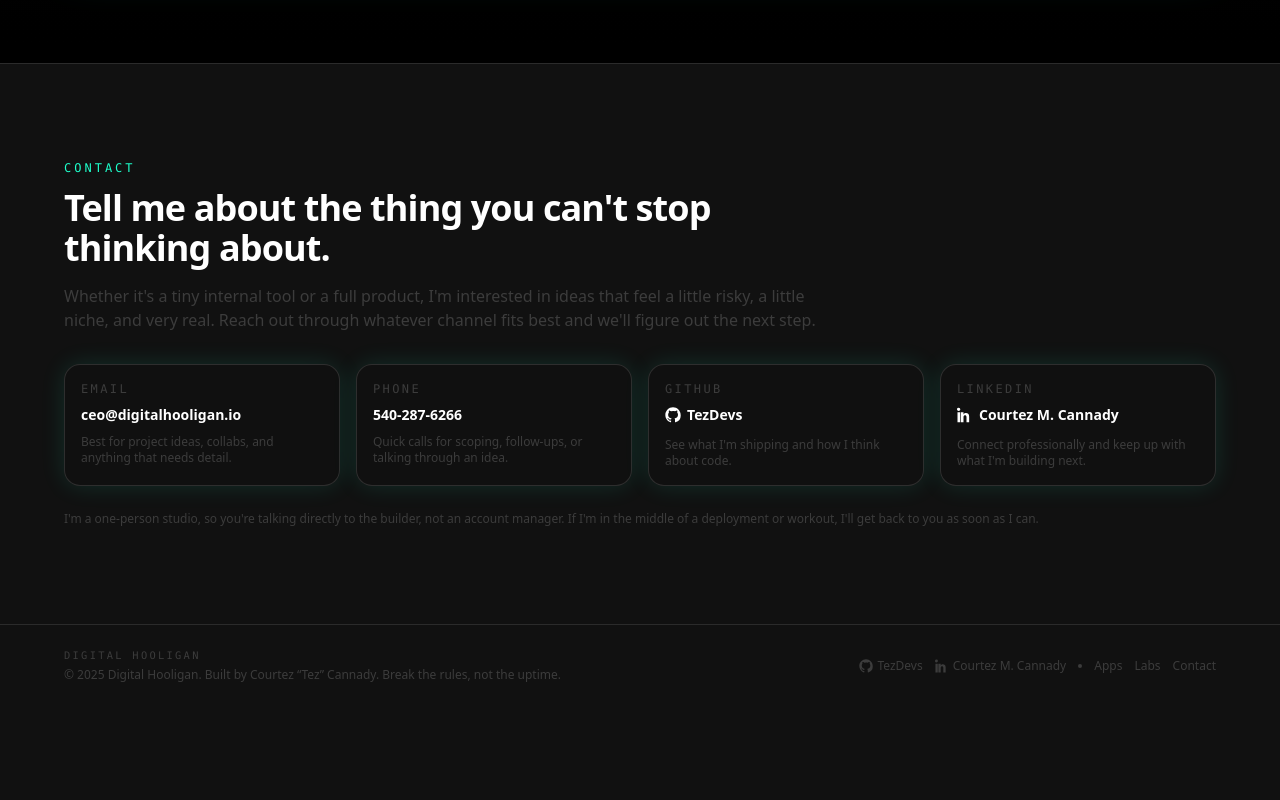
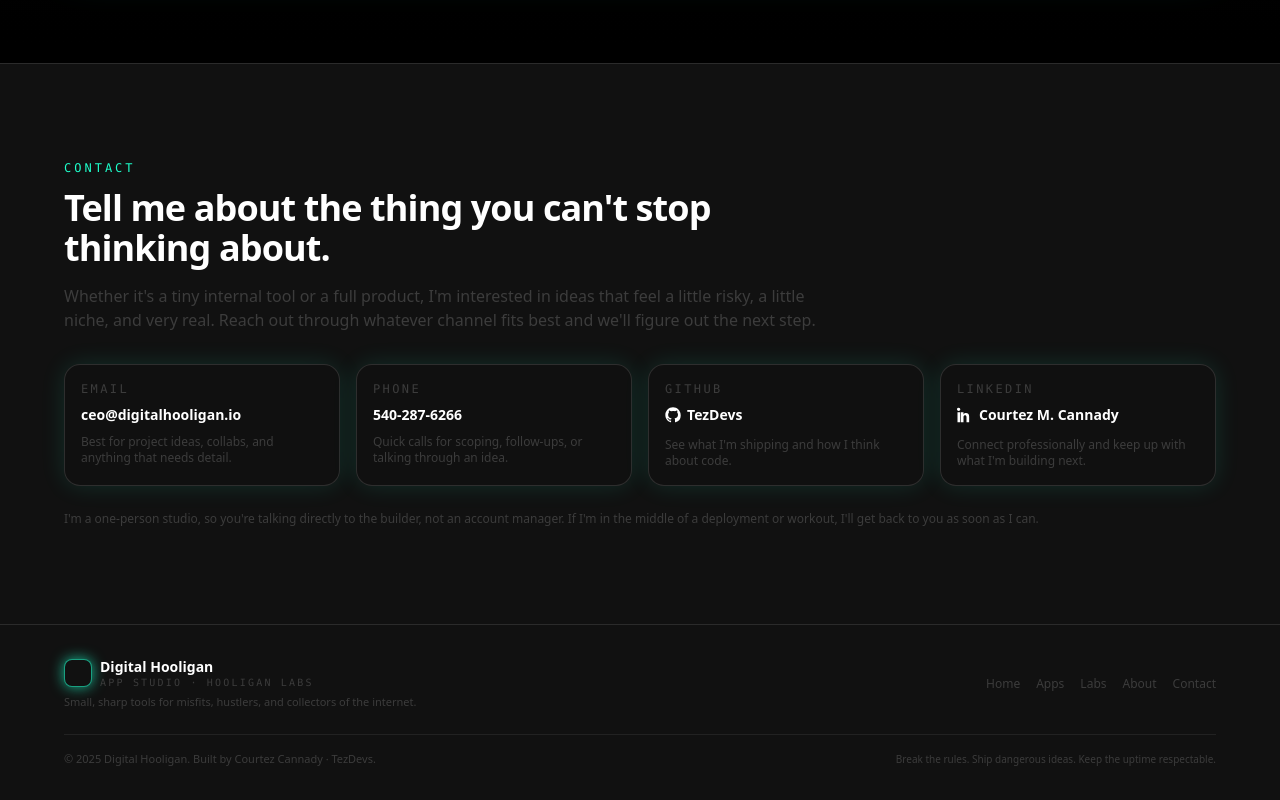
Before and after one commit to TezDevs/digital-hooligan, a Next.js app in the folder apps/digitalhooligan-web/: page / in a window 1280 px wide. Shown: the part 3576-4376 px from the top of the page. Before the commit the page ends 4283 px from the top, so only its background shows below. Built offline with nearby package versions, Linux system fonts and the light colour scheme.

Commit message:
Polish footer layout and add quick links

```diff
--- a/apps/digitalhooligan-web/components/layout/Footer.tsx
+++ b/apps/digitalhooligan-web/components/layout/Footer.tsx
@@ -1,84 +1,76 @@
+"use client";
+
 import Link from "next/link";
 import Container from "./Container";
-
-function GitHubIcon() {
-    return (
-        <svg
-            aria-hidden="true"
-            className="h-3.5 w-3.5 flex-none"
-            viewBox="0 0 24 24"
-            fill="currentColor"
-        >
-            <path d="M12 .5C5.65.5.5 5.65.5 12c0 5.09 3.29 9.4 7.86 10.93.58.11.79-.25.79-.56 0-.28-.01-1.02-.02-2-3.2.69-3.88-1.54-3.88-1.54-.53-1.35-1.3-1.71-1.3-1.71-1.06-.73.08-.72.08-.72 1.17.08 1.79 1.2 1.79 1.2 1.04 1.78 2.72 1.26 3.39.96.11-.75.41-1.26.74-1.55-2.55-.29-5.24-1.28-5.24-5.7 0-1.26.45-2.29 1.2-3.09-.12-.29-.52-1.46.11-3.04 0 0 .97-.31 3.18 1.18a11 11 0 0 1 2.9-.39c.98 0 1.97.13 2.9.39 2.2-1.49 3.17-1.18 3.17-1.18.63 1.58.23 2.75.11 3.04.75.8 1.2 1.83 1.2 3.09 0 4.43-2.7 5.41-5.27 5.7.42.36.8 1.08.8 2.18 0 1.57-.01 2.83-.01 3.22 0 .31.21.68.8.56A10.52 10.52 0 0 0 23.5 12C23.5 5.65 18.35.5 12 .5Z" />
-        </svg>
-    );
-}
-
-function LinkedInIcon() {
-    return (
-        <svg
-            aria-hidden="true"
-            className="h-3.5 w-3.5 flex-none"
-            viewBox="0 0 24 24"
-            fill="currentColor"
-        >
-            <path d="M4.98 3.5C4.98 4.88 3.88 6 2.5 6A2.5 2.5 0 1 1 4.98 3.5ZM4.75 8H0.75V23H4.75V8ZM9.75 8H5.75V23H9.75V15.26C9.75 11.76 14.25 11.46 14.25 15.26V23H18.25V14.16C18.25 7.96 11.5 8.19 9.75 11.11V8Z" />
-        </svg>
-    );
-}
 
 export default function Footer() {
     const year = new Date().getFullYear();
 
     return (
-        <footer className="border-t border-dh-street-gray/60 bg-dh-black/95">
+        <footer className="border-t border-dh-street-gray/60 bg-dh-black/95 py-8">
             <Container>
-                <div className="flex flex-col gap-3 py-6 text-xs text-dh-street-gray sm:flex-row sm:items-center sm:justify-between">
+                <div className="flex flex-col gap-6 md:flex-row md:items-center md:justify-between">
+                    {/* Brand + tagline */}
                     <div className="space-y-1">
-                        <p className="font-mono uppercase tracking-[0.22em] text-[0.65rem] text-dh-street-gray">
-                            Digital Hooligan
-                        </p>
-                        <p className="text-[0.75rem]">
-                            © {year} Digital Hooligan. Built by Courtez “Tez” Cannady. Break the rules, not the
-                            uptime.
+                        <div className="flex items-center gap-2">
+                            <div className="h-7 w-7 rounded-lg border border-dh-electric-mint/60 bg-dh-black shadow-[0_0_14px_rgba(30,255,203,0.7)]" />
+                            <div className="flex flex-col leading-tight">
+                                <span className="text-sm font-semibold text-white">
+                                    Digital Hooligan
+                                </span>
+                                <span className="text-[10px] font-mono uppercase tracking-[0.22em] text-dh-street-gray">
+                                    App Studio · Hooligan Labs
+                                </span>
+                            </div>
+                        </div>
+                        <p className="text-[11px] text-dh-street-gray">
+                            Small, sharp tools for misfits, hustlers, and collectors of the
+                            internet.
                         </p>
                     </div>
 
-                    <div className="flex flex-wrap items-center gap-3">
+                    {/* Quick nav */}
+                    <nav className="flex flex-wrap gap-4 text-xs font-medium text-dh-street-gray">
                         <Link
-                            href="https://github.com/TezDevs"
-                            className="inline-flex items-center gap-1 text-[0.75rem] underline-offset-4 hover:text-dh-electric-mint hover:underline"
+                            href="/"
+                            className="transition hover:text-dh-electric-mint"
                         >
-                            <GitHubIcon />
-                            <span>TezDevs</span>
+                            Home
                         </Link>
                         <Link
-                            href="https://linkedin.com/in/courtez-cannady-a8588a108"
-                            className="inline-flex items-center gap-1 text-[0.75rem] underline-offset-4 hover:text-dh-electric-mint hover:underline"
-                        >
-                            <LinkedInIcon />
-                            <span>Courtez M. Cannady</span>
-                        </Link>
-                        <span className="hidden h-1 w-1 rounded-full bg-dh-street-gray sm:inline-block" />
-                        <Link
-                            href="#apps"
-                            className="text-[0.75rem] underline-offset-4 hover:text-dh-electric-mint hover:underline"
+                            href="/#apps"
+                            className="transition hover:text-dh-electric-mint"
                         >
                             Apps
                         </Link>
                         <Link
-                            href="#labs"
-                            className="text-[0.75rem] underline-offset-4 hover:text-dh-electric-mint hover:underline"
+                            href="/labs"
+                            className="transition hover:text-dh-electric-mint"
                         >
                             Labs
                         </Link>
                         <Link
-                            href="#contact"
-                            className="text-[0.75rem] underline-offset-4 hover:text-dh-electric-mint hover:underline"
+                            href="/#about"
+                            className="transition hover:text-dh-electric-mint"
+                        >
+                            About
+                        </Link>
+                        <Link
+                            href="/#contact"
+                            className="transition hover:text-dh-electric-mint"
                         >
                             Contact
                         </Link>
-                    </div>
+                    </nav>
+                </div>
+
+                <div className="mt-6 flex flex-col gap-2 border-t border-dh-street-gray/40 pt-4 text-[11px] text-dh-street-gray md:flex-row md:items-center md:justify-between">
+                    <p>
+                        © {year} Digital Hooligan. Built by Courtez Cannady · TezDevs.
+                    </p>
+                    <p className="text-[10px]">
+                        Break the rules. Ship dangerous ideas. Keep the uptime respectable.
+                    </p>
                 </div>
             </Container>
         </footer>
```
